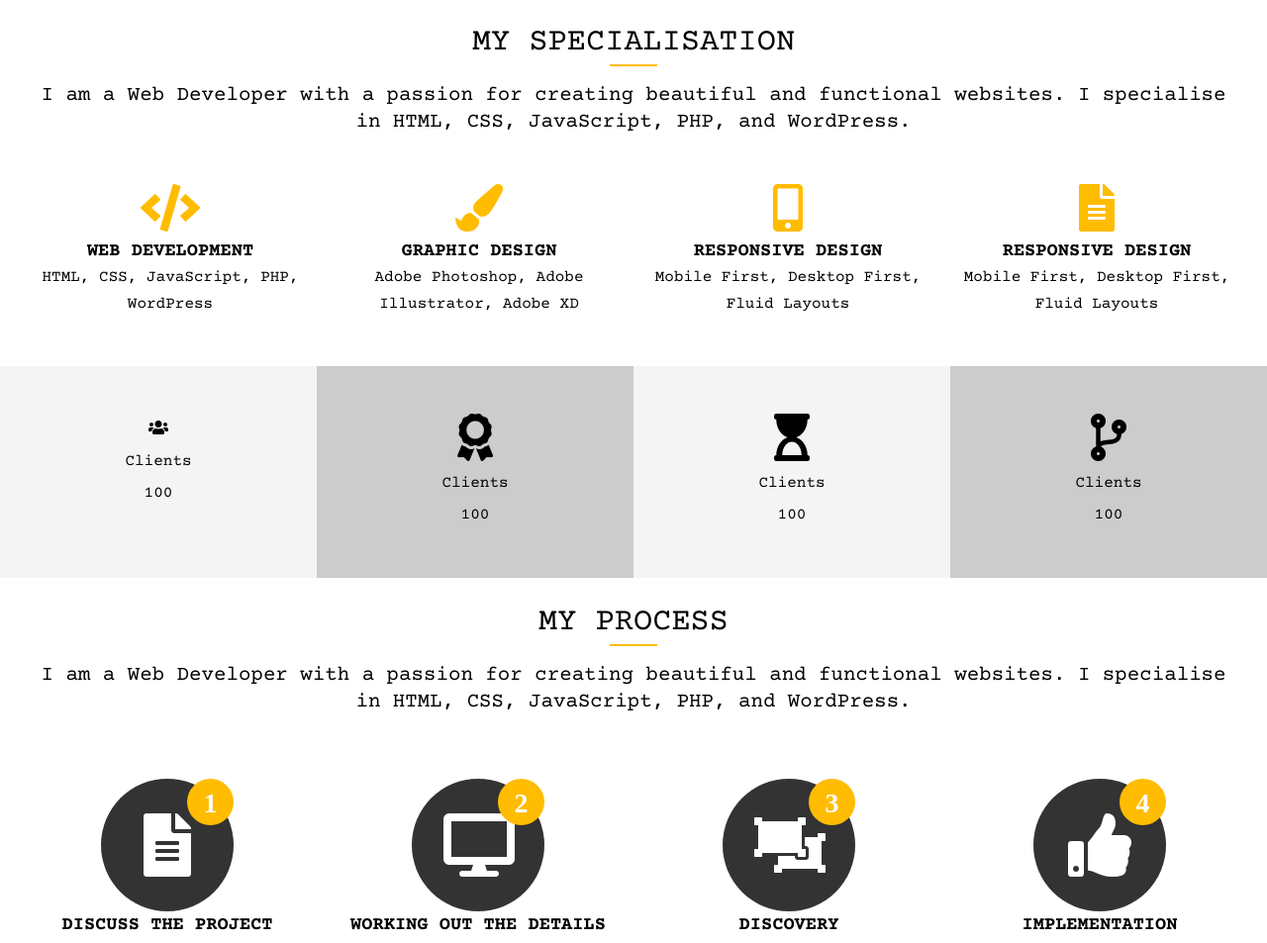
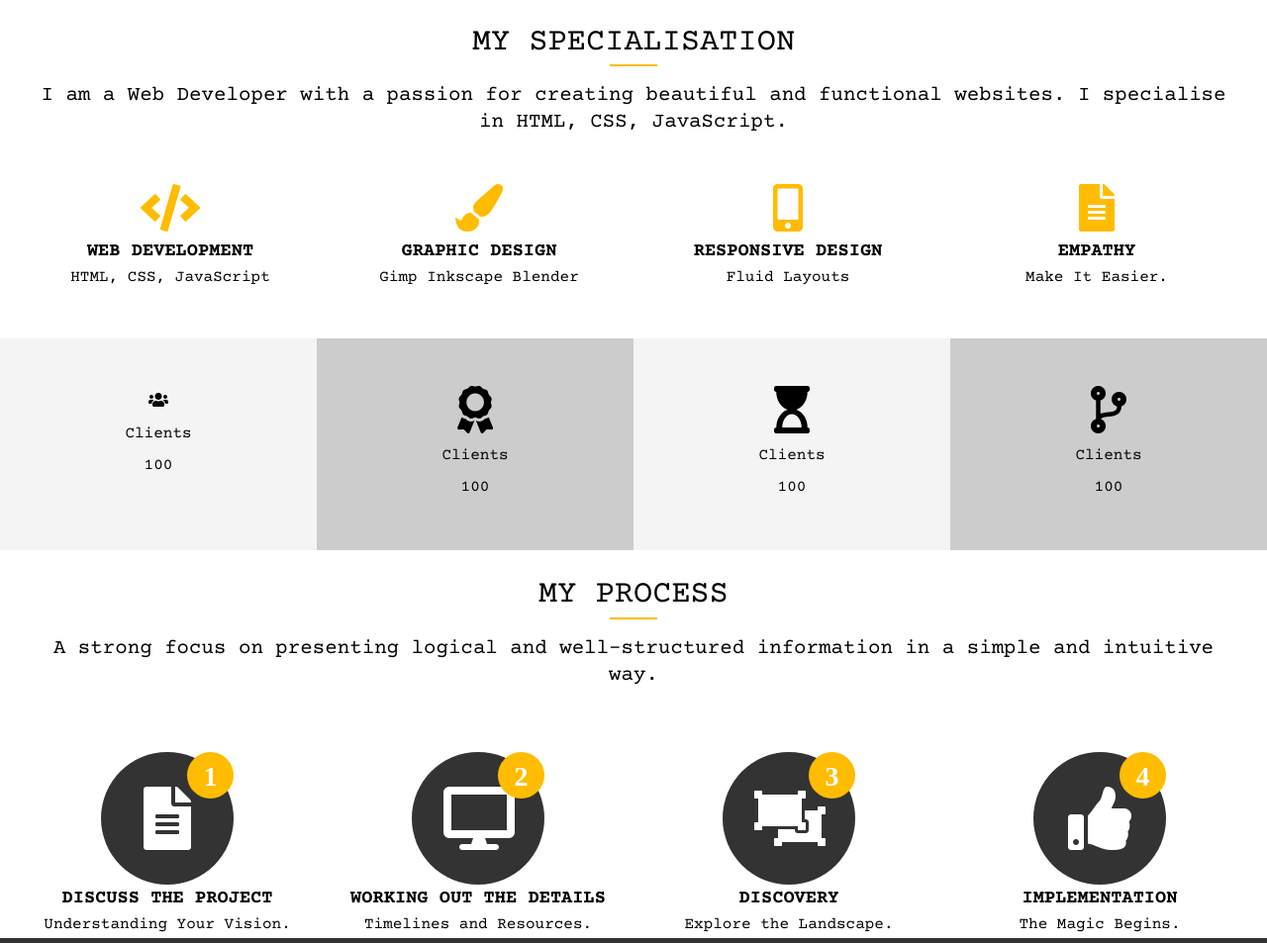
Before and after one commit to darksapien/portfolio, a website: page dist/index.html in a window 1280 px wide. Shown: the part 802-1755 px from the top of the page at 99% size. Drawn offline with nearby package versions, Linux system fonts and the light colour scheme.

Commit message:
Removed Lorem text from index page.

```diff
--- a/dist/index.html
+++ b/dist/index.html
@@ -46,27 +46,27 @@
             <h2 class="section-title">My Specialisation</h2>
             <div class="bottom-line"></div>
             <p class="lead">I am a Web Developer with a passion for creating beautiful and functional websites. I
-                specialise in HTML, CSS, JavaScript, PHP, and WordPress.</p>
+                specialise in HTML, CSS, JavaScript.</p>
             <div class="specials">
                 <div>
                     <i class="fas fa-code fa-3x"></i>
                     <h3>Web Development</h3>
-                    <p>HTML, CSS, JavaScript, PHP, WordPress</p>
+                    <p>HTML, CSS, JavaScript</p>
                 </div>
                 <div>
                     <i class="fas fa-paint-brush fa-3x"></i>
                     <h3>Graphic Design</h3>
-                    <p>Adobe Photoshop, Adobe Illustrator, Adobe XD</p>
+                    <p>Gimp Inkscape Blender</p>
                 </div>
                 <div>
                     <i class="fas fa-mobile-alt fa-3x"></i>
                     <h3>Responsive Design</h3>
-                    <p>Mobile First, Desktop First, Fluid Layouts</p>
+                    <p>Fluid Layouts</p>
                 </div>
                 <div>
                     <i class="fas fa-file-alt fa-3x"></i>
-                    <h3>Responsive Design</h3>
-                    <p>Mobile First, Desktop First, Fluid Layouts</p>
+                    <h3>Empathy</h3>
+                    <p>Make It Easier.</p>
                 </div>
             </div>
         </div>
@@ -118,8 +118,8 @@
         <div class="container">
             <h2 class="section-title">My Process</h2>
             <div class="bottom-line"></div>
-            <p class="lead">I am a Web Developer with a passion for creating beautiful and functional websites. I
-                specialise in HTML, CSS, JavaScript, PHP, and WordPress.
+            <p class="lead">A strong focus on presenting logical and well-structured information in a simple and
+                intuitive way.
             </p>
 
 
@@ -129,28 +129,28 @@
                         <div class="process-step">1</div>
                     </i>
                     <h3>Discuss the project</h3>
-                    <p>Lorem ipsum dolor sit amet consectetur adipisicing elit. Blanditiis..</p>
+                    <p>Understanding Your Vision.</p>
                 </div>
                 <div>
                     <i class="fas fa-desktop fa-4x process-icon my-2">
                         <div class="process-step">2</div>
                     </i>
                     <h3>Working out the details</h3>
-                    <p>Lorem ipsum dolor sit amet consectetur adipisicing elit. Blanditiis..</p>
+                    <p>Timelines and Resources.</p>
                 </div>
                 <div>
                     <i class="fas fa-object-ungroup fa-4x process-icon my-2">
                         <div class="process-step">3</div>
                     </i>
                     <h3>Discovery</h3>
-                    <p>Lorem ipsum dolor sit amet consectetur adipisicing elit. Blanditiis..</p>
+                    <p>Explore the Landscape.</p>
                 </div>
                 <div>
                     <i class="fas fa-thumbs-up fa-4x process-icon my-2">
                         <div class="process-step">4</div>
                     </i>
                     <h3>Implementation</h3>
-                    <p>Lorem ipsum dolor sit amet consectetur adipisicing elit. Blanditiis..</p>
+                    <p>The Magic Begins.</p>
                 </div>
             </div>
         </div>
```
Also changed, not shown: dist/about.html (+6 -4 lines).
